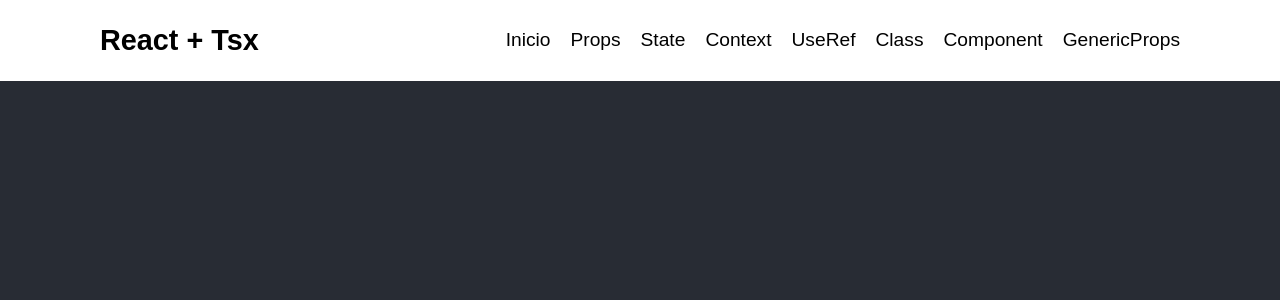
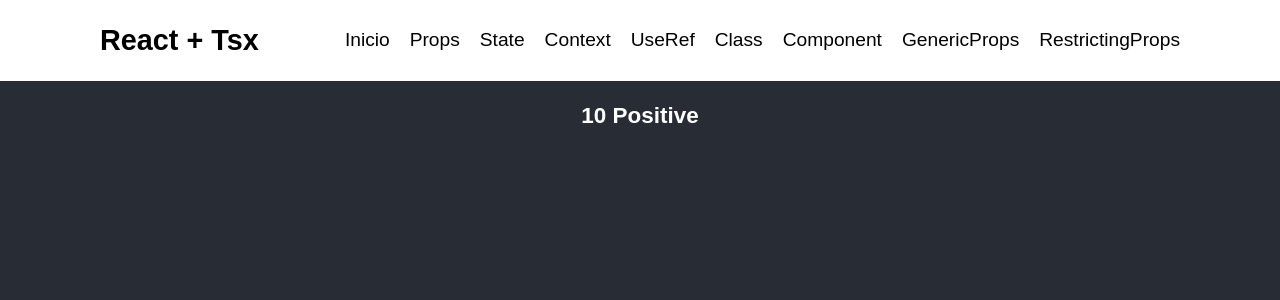
Before and after one commit to Maopos/react-typescript-tutorial, a React (Create React App) app: page /restriction in a window 1280 px wide. Shown: the top 300 px of the page. Built offline with nearby package versions, Linux system fonts and the light colour scheme.

Commit message:
Restricting Props

```diff
--- a/src/App.tsx
+++ b/src/App.tsx
@@ -8,7 +8,8 @@ import Context from "./views/Context";
 import UseRef from "./views/UseRef";
 import Class from "./views/Class";
 import Component from "./views/Component";
-import Generics from './views/Generics';
+import Generics from "./views/Generics";
+import RestrictingProps from "./views/RestrictingProps";
 
 function App() {
   const divStyles = {
@@ -48,6 +49,7 @@ function App() {
             <Route path="/class" element={<Class />} />
             <Route path="/component" element={<Component />} />
             <Route path="/generics" element={<Generics />} />
+            <Route path="/restriction" element={<RestrictingProps />} />
           </Routes>
         </Router>
       </div>
--- /dev/null
+++ b/src/components/restriction/RandomNumber.tsx
@@ -0,0 +1,39 @@
+type RandomNumberType = {
+  value: number;
+};
+
+type Positive = RandomNumberType & {
+  isPositive: boolean;
+  isNegative?: never;
+  isZero?: never;
+};
+
+type Negative = RandomNumberType & {
+  isPositive?: never;
+  isNegative: boolean;
+  isZero?: never;
+};
+
+type Zero = RandomNumberType & {
+  isPositive?: never;
+  isNegative?: never;
+  isZero: boolean;
+};
+
+type RandomNumberProps = Positive | Negative | Zero;
+
+const RandomNumber = (props: RandomNumberProps) => {
+  //
+  const { value, isNegative, isPositive, isZero } = props;
+  //
+  return (
+    <div>
+      <h3>
+        {value} {isPositive && "Positive"} {isNegative && "Negative"}{" "}
+        {isZero && "Zero"}
+      </h3>
+    </div>
+  );
+};
+
+export default RandomNumber;
--- a/src/views/Navbar.tsx
+++ b/src/views/Navbar.tsx
@@ -41,6 +41,9 @@ const NavBar = ({ divStyles, navLinkStyles, titleStyles }: Props) => {
         <NavLink style={navLinkStyles} to="/generics">
           GenericProps
         </NavLink>
+        <NavLink style={navLinkStyles} to="/restriction">
+          RestrictingProps
+        </NavLink>
       </div>
     </div>
   );
--- /dev/null
+++ b/src/views/RestrictingProps.tsx
@@ -0,0 +1,11 @@
+import RandomNumber from "../components/restriction/RandomNumber";
+
+const RestrictingProps = () => {
+  return (
+    <div>
+      <RandomNumber value={10} isPositive/>
+    </div>
+  );
+};
+
+export default RestrictingProps;
```
